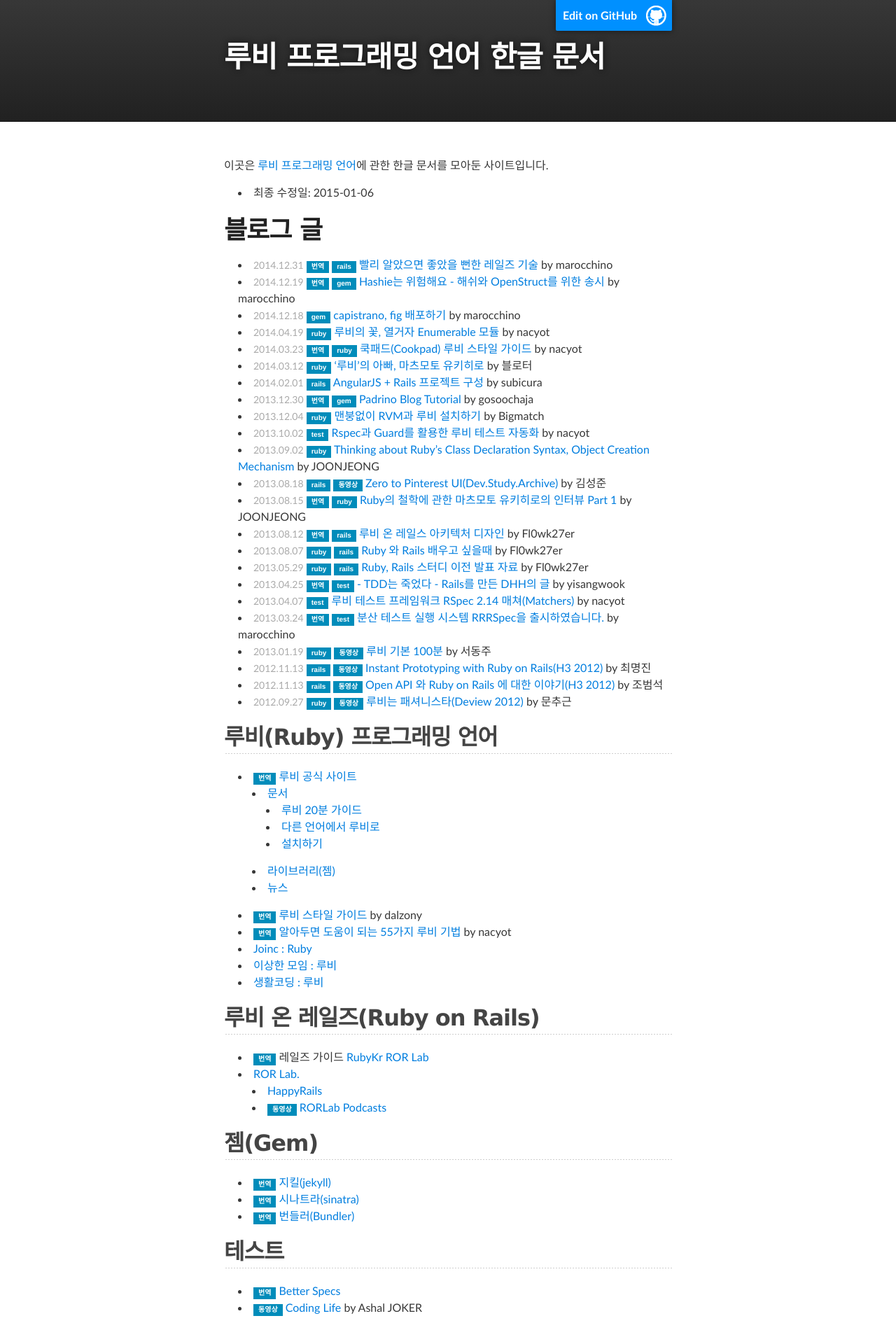
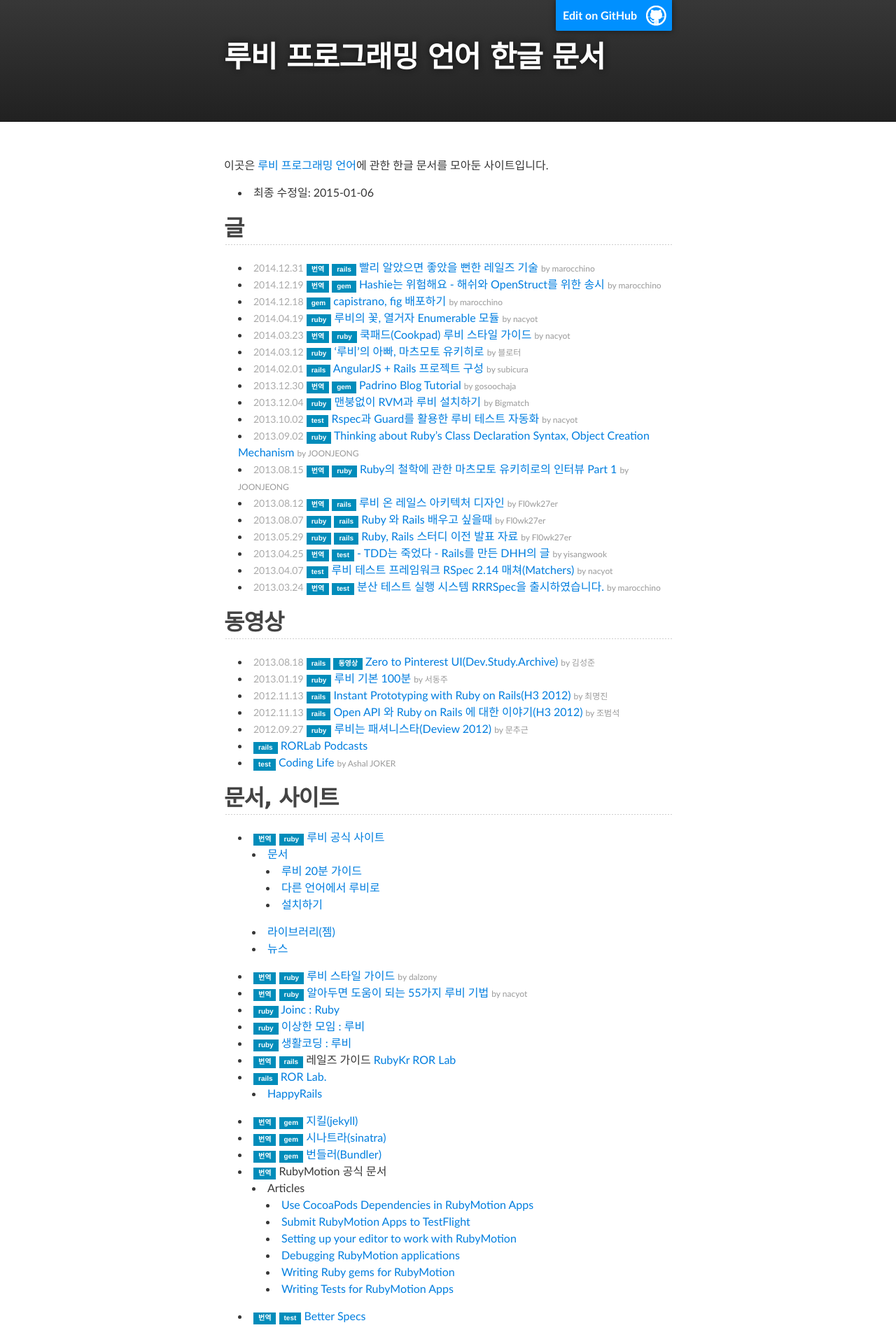
Before and after one commit to rubykr/rubykr.github.io, a Jekyll site: the page built from index.md, in a window 1280 px wide. Shown: the top 1900 px of the page at 70% size. Built offline with Jekyll 4.4.1, drawn with Linux system fonts in a browser that asks for light colours; comment, search, counter and statistics services are not loaded.

Commit message:
Recreate categories

```diff
--- a/index.md
+++ b/index.md
@@ -7,7 +7,8 @@
 
 - 최종 수정일: {{site.time | date: "%Y-%m-%d"}}
 
-# 블로그 글
+## [글](#articles)
+{: #articles}
 
 - [빨리 알았으면 좋았을 뻔한 레일즈 기술](https://dayone.me/1ajvzWC){: .article data-tags="translated rails" data-author="marocchino" data-date="2014.12.31"}
 - [Hashie는 위험해요 - 해쉬와 OpenStruct를 위한 송시](https://dayone.me/18pYzZD){: .article data-tags="translated gem" data-author="marocchino" data-date="2014.12.19"}
@@ -28,53 +28,42 @@
 - [- TDD는 죽었다 - Rails를 만든 DHH의 글](http://yisangwook.tumblr.com/post/83725422949/tdd-is-dead-long-live-testing){: .article data-tags="translated test" data-author="yisangwook" data-date="2013.04.25"}
 - [루비 테스트 프레임워크 RSpec 2.14 매쳐(Matchers)](http://blog.nacyot.com/articles/2014-04-07-rspec-matchers/){: .article data-tags="test" data-author="nacyot" data-date="2013.04.07"}
 - [분산 테스트 실행 시스템 RRRSpec을 출시하였습니다.](https://gist.github.com/marocchino/9738532){: .article data-tags="translated test" data-author="marocchino" data-date="2013.03.24"}
-- [루비 기본 100분](http://www.youtube.com/watch?v=vjyL6fLzJjA){: .article data-tags="ruby movie" data-author="서동주" data-date="2013.01.19"}
-- [Instant Prototyping with Ruby on Rails(H3 2012)](http://www.youtube.com/watch?v=AlNLavCg3yg){: .article data-tags="rails movie" data-author="최명진" data-date="2012.11.13"}
-- [Open API 와 Ruby on Rails 에 대한 이야기(H3 2012)](http://www.youtube.com/watch?v=fAi0PC0v5OQ){: .article data-tags="rails movie" data-author="조범석" data-date="2012.11.13"}
-- [루비는 패셔니스타(Deview 2012)](http://deview.kr/2012/xe/index.php?mid=track&document_srl=391&time_srl=233){: .article data-tags="ruby movie" data-author="문추근" data-date="2012.09.27"}
 
-## [루비(Ruby) 프로그래밍 언어](#ruby)
-{: #ruby}
 
-- [루비 공식 사이트](https://www.ruby-lang.org/ko/){: .doc data-tags="translated"}
+## [동영상](#movies)
+{: #movies}
+
+- [Zero to Pinterest UI(Dev.Study.Archive)](http://dev-study.github.io/presentations/zero_to_pinterent_ui.html){: .article data-tags="rails movie" data-author="김성준" data-date="2013.08.18"}
+- [루비 기본 100분](http://www.youtube.com/watch?v=vjyL6fLzJjA){: .article data-tags="ruby" data-author="서동주" data-date="2013.01.19"}
+- [Instant Prototyping with Ruby on Rails(H3 2012)](http://www.youtube.com/watch?v=AlNLavCg3yg){: .article data-tags="rails" data-author="최명진" data-date="2012.11.13"}
+- [Open API 와 Ruby on Rails 에 대한 이야기(H3 2012)](http://www.youtube.com/watch?v=fAi0PC0v5OQ){: .article data-tags="rails" data-author="조범석" data-date="2012.11.13"}
+- [루비는 패셔니스타(Deview 2012)](http://deview.kr/2012/xe/index.php?mid=track&document_srl=391&time_srl=233){: .article data-tags="ruby" data-author="문추근" data-date="2012.09.27"}
+- [RORLab Podcasts](https://itunes.apple.com/cy/podcast/rorlab-podcast/id770036911){: .article data-tags="rails"}
+- [Coding Life](http://www.youtube.com/playlist?list=PLbdtsbZUwdeSAjccModOzFREAyX9W4Jh-){: .article data-tags="test" data-author="Ashal JOKER"}
+
+## [문서, 사이트](#docs)
+{: #docs}
+
+- [루비 공식 사이트](https://www.ruby-lang.org/ko/){: .article data-tags="translated ruby"}
   - [문서](https://www.ruby-lang.org/ko/documentation/)
     - [루비 20분 가이드](https://www.ruby-lang.org/ko/documentation/quickstart/)
     - [다른 언어에서 루비로](https://www.ruby-lang.org/ko/documentation/ruby-from-other-languages/)
     - [설치하기](https://www.ruby-lang.org/ko/documentation/installation/)
   - [라이브러리(젬)](https://www.ruby-lang.org/ko/libraries/)
   - [뉴스](https://www.ruby-lang.org/ko/news/)
-- [루비 스타일 가이드](https://github.com/dalzony/ruby-style-guide/blob/master/README-koKR.md){: .doc data-tags="translated" data-author="dalzony"}
-- [알아두면 도움이 되는 55가지 루비 기법](https://gist.github.com/nacyot/7624036){: .doc data-tags="translated" data-author="nacyot"}
-- [Joinc : Ruby](http://www.joinc.co.kr/modules/moniwiki/wiki.php/Site/Ruby)
-- [이상한 모임 : 루비](http://we.weirdmeetup.com/tag/ruby/)
-- [생활코딩 : 루비](http://opentutorials.org/course/742/4554)
-
-## [루비 온 레일즈(Ruby on Rails)](#rails)
-{: #rails}
-
+- [루비 스타일 가이드](https://github.com/dalzony/ruby-style-guide/blob/master/README-koKR.md){: .article data-tags="translated ruby" data-author="dalzony"}
+- [알아두면 도움이 되는 55가지 루비 기법](https://gist.github.com/nacyot/7624036){: .article data-tags="translated ruby" data-author="nacyot"}
+- [Joinc : Ruby](http://www.joinc.co.kr/modules/moniwiki/wiki.php/Site/Ruby){: .article data-tags="ruby"}
+- [이상한 모임 : 루비](http://we.weirdmeetup.com/tag/ruby/){: .article data-tags="ruby"}
+- [생활코딩 : 루비](http://opentutorials.org/course/742/4554){: .article data-tags="ruby"}
 - 레일즈 가이드
-  [RubyKr](http://rorlab.org/rg/index.html){: .doc data-tags="translated"}
+  [RubyKr](http://rorlab.org/rg/index.html){: .article data-tags="translated rails"}
   [ROR Lab](http://rubykr.github.io/rails_guides/)
-- [ROR Lab.](http://rorlab.org/)
+- [ROR Lab.](http://rorlab.org/){: .article data-tags="rails"}
   - [HappyRails](http://happyrails.rorlab.org/ko)
-  - [RORLab Podcasts](https://itunes.apple.com/cy/podcast/rorlab-podcast/id770036911){: .doc data-tags="movie"}
-
-## [젬(Gem)](#gem)
-{: #gem}
-
-- [지킬(jekyll)](http://svperstarz.github.io/jekyll-docs-ko/){: .doc data-tags="translated"}
-- [시나트라(sinatra)](http://www.sinatrarb.com/intro-ko.html){: .doc data-tags="translated"}
-- [번들러(Bundler)](http://ruby-korea.github.io/bundler-site/){: .doc data-tags="translated"}
-
-## [테스트](#testing)
-{: #testing}
-
-- [Better Specs](http://betterspecs.org/ko){: .doc data-tags="translated"}
-- [Coding Life](http://www.youtube.com/playlist?list=PLbdtsbZUwdeSAjccModOzFREAyX9W4Jh-){: .doc data-tags="movie" data-author="Ashal JOKER"}
-
-## [루비모션(RubyMotion)](#rubymotion)
-{: #rubymotion}
-
+- [지킬(jekyll)](http://svperstarz.github.io/jekyll-docs-ko/){: .article data-tags="translated gem"}
+- [시나트라(sinatra)](http://www.sinatrarb.com/intro-ko.html){: .article data-tags="translated gem"}
+- [번들러(Bundler)](http://ruby-korea.github.io/bundler-site/){: .article data-tags="translated gem"}
 - <span class='tag'>번역</span> RubyMotion 공식 문서
   - Articles
     - [Use CocoaPods Dependencies in RubyMotion Apps](http://ruby-korea.github.io/RubyMotionDocumentation/articles/cocoapods/)
@@ -91,30 +81,30 @@
 버전, 레일즈는 3.0 이후 버전을 다루고 있는 책을 읽으시길 권해 드립니다.
 
 - 루비로 배우는 객체지향 디자인
-  [알라딘](http://www.aladin.co.kr/shop/wproduct.aspx?ISBN=896626123X){: .book data-tags="translated" data-date="2014.11"}
+  [알라딘](http://www.aladin.co.kr/shop/wproduct.aspx?ISBN=896626123X){: .article data-tags="translated" data-date="2014.11"}
   [yes24](http://www.yes24.com/24/Goods/15254976?Acode=101)
   [ebook](http://ebook.insightbook.co.kr/ebooks/5490f4d9bf6e107fd3000008)
 - 루비를 깨우치다
-  [알라딘](http://www.aladin.co.kr/shop/wproduct.aspx?ISBN=8994774769){: .book data-tags="translated" data-date="2014.08"}
+  [알라딘](http://www.aladin.co.kr/shop/wproduct.aspx?ISBN=8994774769){: .article data-tags="translated" data-date="2014.08"}
   [yes24](http://www.yes24.com/24/goods/14163047?scode=032&OzSrank=1)
 - Devise 젬 파헤치기
-  [ebook](https://www.gitbook.io/book/luciuschoi/exploring_devise){: .book data-date="2014.06"}
+  [ebook](https://www.gitbook.io/book/luciuschoi/exploring_devise){: .article data-date="2014.06"}
 - FoundBlog 따라하기
-  [ebook](https://www.gitbook.io/book/luciuschoi/foundblog){: .book data-date="2014.06"}
+  [ebook](https://www.gitbook.io/book/luciuschoi/foundblog){: .article data-date="2014.06"}
 - 초보자를 위한 레일스 가이드북
-  [ebook](https://www.gitbook.io/book/rorlab/railsguidebook){: .book data-date="2014.04"}
+  [ebook](https://www.gitbook.io/book/rorlab/railsguidebook){: .article data-date="2014.04"}
 - R과 Ruby를 활용한 데이터 해석 입문
-  [알라딘](http://www.aladin.co.kr/shop/wproduct.aspx?ISBN=8965400546){: .book data-tags="translated" data-date="2014.01"}
+  [알라딘](http://www.aladin.co.kr/shop/wproduct.aspx?ISBN=8965400546){: .article data-tags="translated" data-date="2014.01"}
   [yes24](http://www.yes24.com/24/goods/11796950?scode=032&OzSrank=1)
 - 루비 프로그래밍 언어
-  [알라딘](http://www.aladin.co.kr/shop/wproduct.aspx?ISBN=8970507531){: .book data-tags="translated" data-date="2012.11"}
+  [알라딘](http://www.aladin.co.kr/shop/wproduct.aspx?ISBN=8970507531){: .article data-tags="translated" data-date="2012.11"}
   [yes24](http://www.yes24.com/24/goods/7980382?scode=032&amp;OzSrank=5)
 - 레일스와 함께하는 애자일 웹 개발 - 4/E
-  [알라딘](http://www.aladin.co.kr/shop/wproduct.aspx?ISBN=8966260349){: .book data-tags="translated" data-date="2012.05"}
+  [알라딘](http://www.aladin.co.kr/shop/wproduct.aspx?ISBN=8966260349){: .article data-tags="translated" data-date="2012.05"}
   [yes24](http://www.yes24.com/24/goods/7097680?scode=032&amp;OzSrank=4)
   [ebook](http://ebook.insightbook.co.kr/ebooks/4fbad65fbf6e100370000002)
 - 리팩토링 : 루비 에디션
-  [알라딘](http://www.aladin.co.kr/shop/wproduct.aspx?ISBN=8994506063){: .book data-tags="translated" data-date="2011.09"}
+  [알라딘](http://www.aladin.co.kr/shop/wproduct.aspx?ISBN=8994506063){: .article data-tags="translated" data-date="2011.09"}
   [yes24](http://www.yes24.com/24/goods/5714409?scode=032&amp;OzSrank=6)
 
 ### [오래된 책들](#book-old)
@@ -126,31 +116,31 @@
 가능하면 새로운 책을 읽으시는 걸 추천해 드립니다.
 
 - 루비 프로그래밍 언어
-  [알라딘](http://www.aladin.co.kr/shop/wproduct.aspx?ISBN=8979147384){: .book data-tags="translated" data-date="2010.04"}
+  [알라딘](http://www.aladin.co.kr/shop/wproduct.aspx?ISBN=8979147384){: .article data-tags="translated" data-date="2010.04"}
   [yes24](http://www.yes24.com/24/goods/3787559?scode=032&amp;OzSrank=8)
 - Ruby가 보이는 그림책
-  [알라딘](http://www.aladin.co.kr/shop/wproduct.aspx?ISBN=8931550685){: .book data-tags="translated" data-date="2010.02"}
+  [알라딘](http://www.aladin.co.kr/shop/wproduct.aspx?ISBN=8931550685){: .article data-tags="translated" data-date="2010.02"}
   [yes24](http://www.yes24.com/24/goods/3689449?scode=032&amp;OzSrank=3)
 - 입문자를 위한 루비
-  [알라딘](http://www.aladin.co.kr/shop/wproduct.aspx?ISBN=8990758424){: .book data-tags="translated" data-date="2009.02"}
+  [알라딘](http://www.aladin.co.kr/shop/wproduct.aspx?ISBN=8990758424){: .article data-tags="translated" data-date="2009.02"}
   [yes24](http://www.yes24.com/24/goods/3279711?scode=032&amp;OzSrank=9)
 - Beginning Ruby on Rails
-  [알라딘](http://www.aladin.co.kr/shop/wproduct.aspx?ISBN=8956744181){: .book data-tags="translated" data-date="2008.02"}
+  [알라딘](http://www.aladin.co.kr/shop/wproduct.aspx?ISBN=8956744181){: .article data-tags="translated" data-date="2008.02"}
   [yes24](http://www.yes24.com/24/goods/2825095?scode=032&amp;OzSrank=12)
 - 쉽게 배우는 JRuby on rails
-  [알라딘](http://www.aladin.co.kr/shop/wproduct.aspx?ISBN=8995856459){: .book data-tags="translated" data-date="2007.07"}
+  [알라딘](http://www.aladin.co.kr/shop/wproduct.aspx?ISBN=8995856459){: .article data-tags="translated" data-date="2007.07"}
 - 레일스를 위한 루비
-  [알라딘](http://www.aladin.co.kr/shop/wproduct.aspx?ISBN=8990758688){: .book data-tags="translated" data-date="2007.05"}
+  [알라딘](http://www.aladin.co.kr/shop/wproduct.aspx?ISBN=8990758688){: .article data-tags="translated" data-date="2007.05"}
   [yes24](http://www.yes24.com/24/goods/2539575?scode=032&amp;OzSrank=10)
 - 웹 개발 2.0 루비 온 레일스
-  [알라딘](http://www.aladin.co.kr/shop/wproduct.aspx?ISBN=8960770000){: .book data-tags="translated" data-date="2007.03"}
+  [알라딘](http://www.aladin.co.kr/shop/wproduct.aspx?ISBN=8960770000){: .article data-tags="translated" data-date="2007.03"}
   [yes24](http://www.yes24.com/24/goods/2495263?scode=032&amp;OzSrank=11)
 - Programming Ruby 프로그래밍 루비 - 전2권
-  [알라딘](http://www.aladin.co.kr/shop/wproduct.aspx?ISBN=8991268250){: .book data-tags="translated" data-date="2007.02"}
+  [알라딘](http://www.aladin.co.kr/shop/wproduct.aspx?ISBN=8991268250){: .article data-tags="translated" data-date="2007.02"}
   [yes24](http://www.yes24.com/24/goods/2314079?scode=032&amp;OzSrank=15)
   [ebook](http://ebook.insightbook.co.kr/ebooks/4fbad6dcbf6e1002ed000007)
 - Ruby on Rails- 초고속 웹 개발의 시작
-  [알라딘](http://www.aladin.co.kr/shop/wproduct.aspx?ISBN=8979144539){: .book data-tags="translated" data-date="2006.11"}
+  [알라딘](http://www.aladin.co.kr/shop/wproduct.aspx?ISBN=8979144539){: .article data-tags="translated" data-date="2006.11"}
   [yes24](http://www.yes24.com/24/goods/2296786?scode=032&amp;OzSrank=14)
 
 ## 기여하기
--- a/javascripts/main.js
+++ b/javascripts/main.js
@@ -1,7 +1,12 @@
 (function() {
   var printDate = function(date) {
-    return '<span class="date">' + date + '</span>';
+    if (!date) {
+      return '';
+    } else {
+      return '<span class="date">' + date + '</span>';
+    }
   };
+
   var printTags = function(tags) {
     if (!tags) {
       return '';
@@ -12,6 +17,7 @@
       }).join(" ");
     }
   };
+
   var printAuthor = function(author) {
     if (!author) {
       return '';
@@ -20,39 +26,18 @@
     }
   };
 
+  var renderData = function(links) {
+    for (var i = 0, l = links.length; i < l; i ++) {
+      var link = links[i];
+      var li = link.parentElement;
+      li.innerHTML = [
+        printDate(link.dataset.date),
+        printTags(link.dataset.tags),
+        li.innerHTML,
+        printAuthor(link.dataset.author)
+      ].join(" ");
+    }
+  };
   var articles = document.getElementsByClassName("article");
-  for (var i = 0, l = articles.length; i < l; i ++) {
-    var article = articles[i];
-    var li = article.parentElement;
-    li.innerHTML = [
-      printDate(article.dataset.date),
-      printTags(article.dataset.tags),
-      li.innerHTML,
-      printAuthor(article.dataset.author)
-    ].join(" ");
-  }
-
-  var docs = document.getElementsByClassName("doc");
-  for (var i = 0, l = docs.length; i < l; i ++) {
-    var doc = docs[i];
-    var li = doc.parentElement;
-    li.innerHTML = [
-      printTags(doc.dataset.tags),
-      li.innerHTML,
-      printAuthor(doc.dataset.author)
-    ].join(" ");
-  }
-
-  var books = document.getElementsByClassName("book");
-  for (var i = 0, l = books.length; i < l; i ++) {
-    var book = books[i];
-    var li = book.parentElement;
-    li.innerHTML = [
-      printDate(book.dataset.date),
-      printTags(book.dataset.tags),
-      li.innerHTML
-    ].join(" ");
-  }
-
-
+  renderData(articles);
 })();
--- a/stylesheets/stylesheet.css
+++ b/stylesheets/stylesheet.css
@@ -47,6 +47,11 @@
 .date {
   color: #aaa;
   font-size: 14px;
+}
+
+.author {
+  color: #999;
+  font-size: 12px;
 }
 
 .tag {
```
Also changed, not shown: other parts of index.md (+1 -1 lines).
